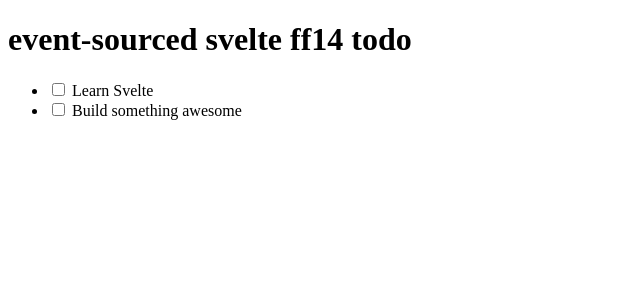
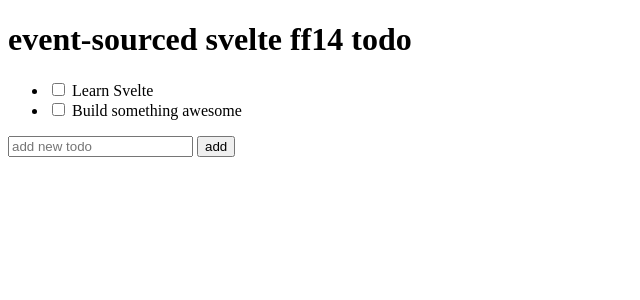
Before and after one commit to nyctef/ess-ff14-todo, a SvelteKit app: page / in a window 1280 px wide. Shown: the top 300 px of the page, without its empty margins (0-640 px from the left). Built offline with nearby package versions, Linux system fonts and the light colour scheme.

Commit message:
add todos to the list

```diff
--- a/src/routes/+page.svelte
+++ b/src/routes/+page.svelte
@@ -1,10 +1,12 @@
 <script lang="ts">
+  import type { SvelteComponent } from 'svelte';
   import { writable } from 'svelte/store';
   let todos_data = [
     { text: 'Learn Svelte', done: false },
     { text: 'Build something awesome', done: false }
   ];
   export let todos = writable(todos_data);
+  let new_todo_name: HTMLInputElement;
 </script>
 
 <h1>event-sourced svelte ff14 todo</h1>
@@ -16,3 +18,14 @@
     </li>
   {/each}
 </ul>
+
+<input type="text" placeholder="add new todo" bind:this={new_todo_name} />
+<button
+  on:click={() => {
+    todos.update((todos) => {
+      todos.push({ text: new_todo_name.value, done: false });
+      return todos;
+    });
+    new_todo_name.value = '';
+  }}>add</button
+>
```
